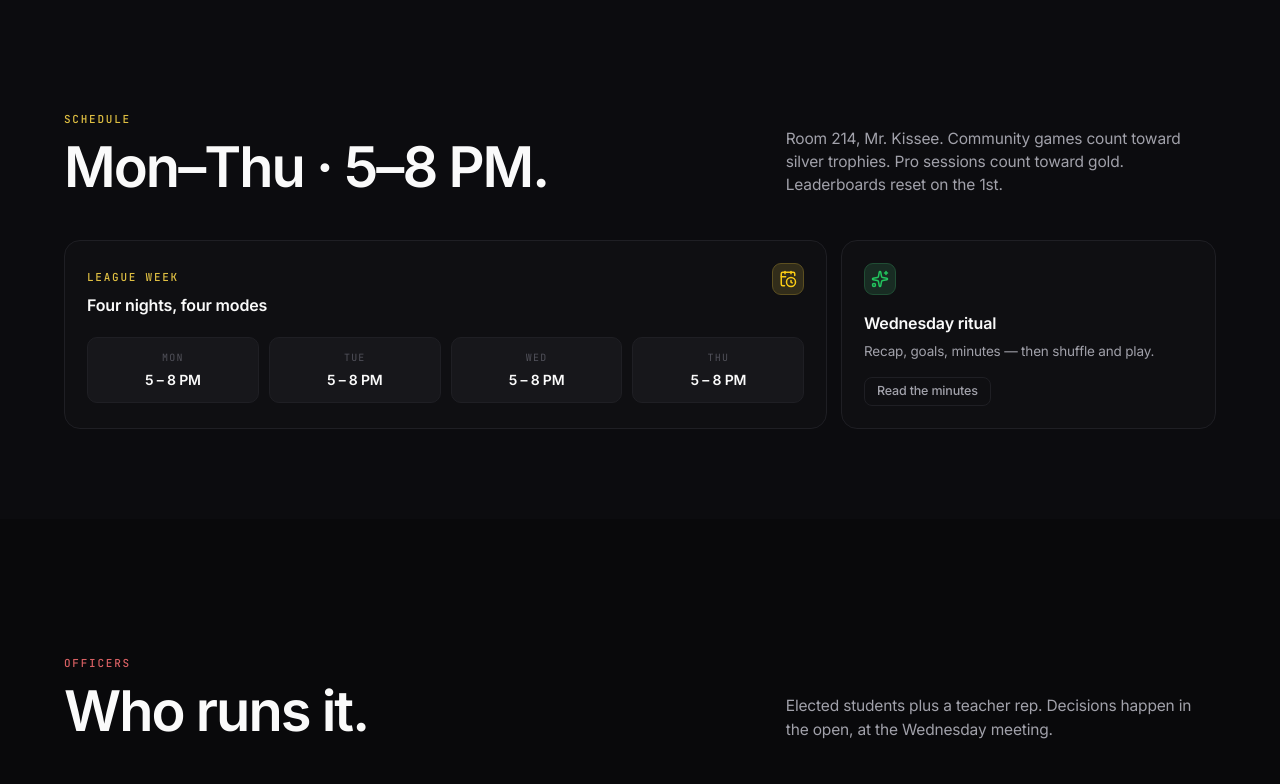
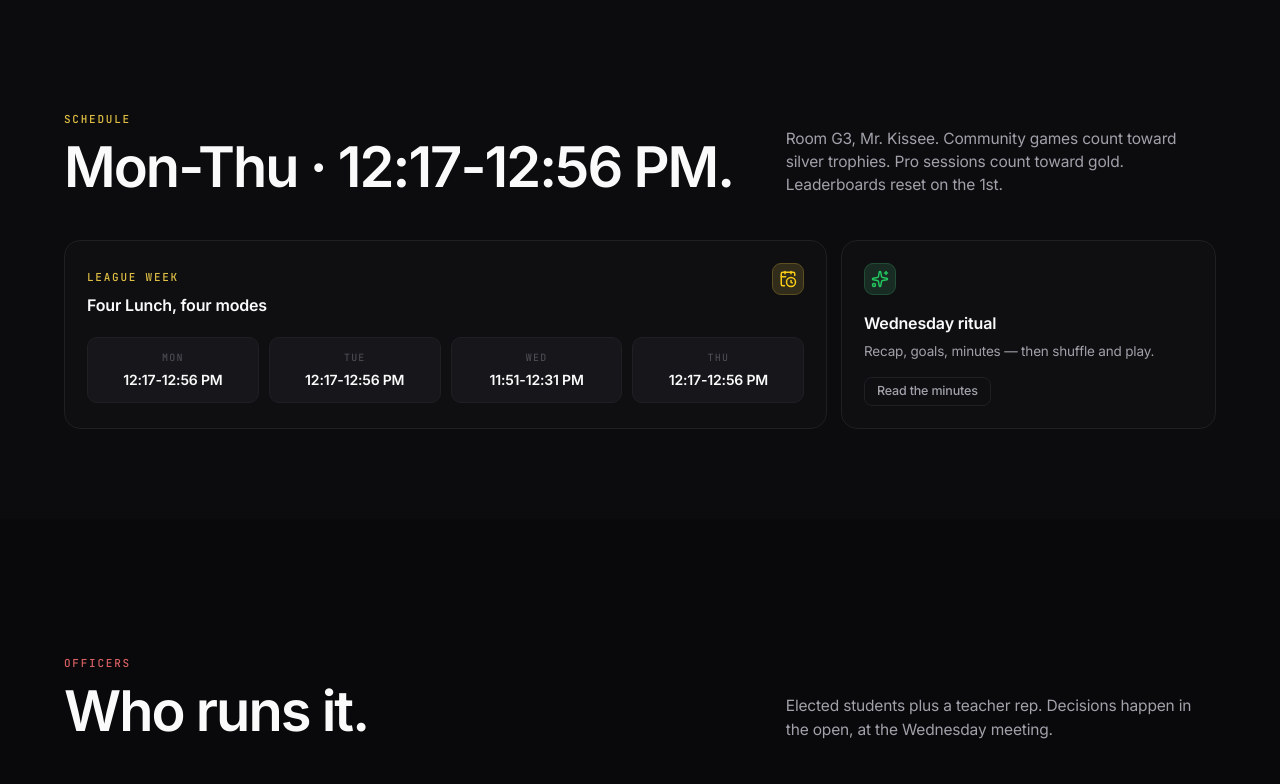
Before and after one commit to JashanMaan28/rul, a Next.js app: page / in a window 1280 px wide. Shown: the part 1760-2544 px from the top of the page. Built offline with nearby package versions, Linux system fonts and the light colour scheme; no server answers.

Commit message:
feat(home): update schedule and room details in homepage

```diff
--- a/src/app/_hero.tsx
+++ b/src/app/_hero.tsx
@@ -15,34 +15,46 @@ const HeroBackdrop = dynamic(
 );
 
 const TICKER_ITEMS = [
-  { key: "a1", dot: "red" as const, children: "AJIT J. — 5 win streak" },
-  { key: "a2", dot: "yellow" as const, children: "MORGAN M. — climbs to #2" },
+  {
+    key: "a1",
+    dot: "yellow" as const,
+    children: "Constitution ratified · read at /constitution",
+  },
+  {
+    key: "a2",
+    dot: "red" as const,
+    children: "Officer elections wrapped · 8 seats filled",
+  },
   {
     key: "a3",
     dot: "blue" as const,
-    children: "VEER D. — new stacker record (+24)",
+    children: "Wednesday meeting · 11:51-12:31 · Room G3",
   },
   {
     key: "a4",
     dot: "green" as const,
-    children: "Seven-O Swap · this Tuesday 4PM · Rm 214",
+    children: "40+ members signed in this semester",
   },
   {
     key: "a5",
-    dot: "red" as const,
-    children: "Pot: $187 raised for nationals",
+    dot: "yellow" as const,
+    children: "Custom wild cards passed 17–1",
   },
   {
     key: "a6",
-    dot: "blue" as const,
-    children: "LANDEN M. — Pro bracket upset",
+    dot: "red" as const,
+    children: "Fundraiser wall live · signed cards inside",
   },
   {
     key: "a7",
-    dot: "yellow" as const,
-    children: "Custom wild cards passed 17–1",
+    dot: "blue" as const,
+    children: "Leaderboard launching soon · Pro invites pending",
   },
-  { key: "a8", dot: "green" as const, children: "14 meetings this semester" },
+  {
+    key: "a8",
+    dot: "green" as const,
+    children: "Mon/Tue/Thu lunch · 12:17-12:56 · Room G3",
+  },
 ];
 
 export function Hero() {
--- a/src/app/page.tsx
+++ b/src/app/page.tsx
@@ -30,7 +30,12 @@ import {
   PollPreview,
 } from "./_bento-previews";
 
-const DAYS = ["Mon", "Tue", "Wed", "Thu"] as const;
+const DAYS = [
+  { label: "Mon", time: "12:17-12:56 PM" },
+  { label: "Tue", time: "12:17-12:56 PM" },
+  { label: "Wed", time: "11:51-12:31 PM" },
+  { label: "Thu", time: "12:17-12:56 PM" },
+] as const;
 
 export default function HomePage() {
   return (
@@ -165,10 +170,10 @@ export default function HomePage() {
           <div className="section-head">
             <div>
               <Eyebrow>Schedule</Eyebrow>
-              <h2 className="heading-2">Mon–Thu · 5–8 PM.</h2>
+              <h2 className="heading-2">Mon-Thu · 12:17-12:56 PM.</h2>
             </div>
             <p className="sub muted">
-              Room 214, Mr. Kissee. Community games count toward silver
+              Room G3, Mr. Kissee. Community games count toward silver
               trophies. Pro sessions count toward gold. Leaderboards reset on
               the 1st.
             </p>
@@ -180,7 +185,7 @@ export default function HomePage() {
                 <div>
                   <Eyebrow>League week</Eyebrow>
                   <div className="b-title" style={{ marginTop: 6 }}>
-                    Four nights, four modes
+                    Four Lunch, four modes
                   </div>
                 </div>
                 <span className="icon-chip" data-accent="yellow">
@@ -197,7 +202,7 @@ export default function HomePage() {
               >
                 {DAYS.map((day) => (
                   <div
-                    key={day}
+                    key={day.label}
                     style={{
                       background: "var(--surface-2)",
                       border: "1px solid var(--border)",
@@ -215,7 +220,7 @@ export default function HomePage() {
                         color: "var(--text-3)",
                       }}
                     >
-                      {day}
+                      {day.label}
                     </div>
                     <div
                       style={{
@@ -224,7 +229,7 @@ export default function HomePage() {
                         marginTop: 4,
                       }}
                     >
-                      5 – 8 PM
+                      {day.time}
                     </div>
                   </div>
                 ))}
@@ -327,7 +332,7 @@ export default function HomePage() {
                   fontSize: 15,
                 }}
               >
-                Open to anyone at Ripon. No experience required. We&apos;ll
+                Open to anyone at Ripon High. No experience required. We&apos;ll
                 teach you stacking, you&apos;ll teach us your custom wild.
               </p>
               <div
@@ -344,7 +349,7 @@ export default function HomePage() {
                     Create account
                   </SignUpTrigger>
                 </Show>
-                <Link href="/fundraisers" className="btn btn-ghost">
+                <Link href="/fundraisers" className="btn btn-primary">
                   How it works
                 </Link>
               </div>
```
